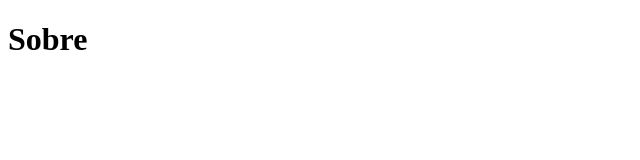
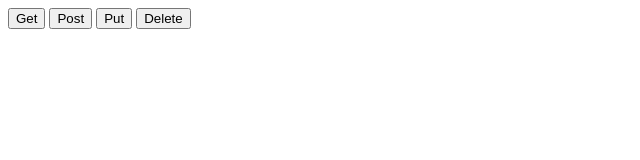
Before and after one commit to ChagasFr/nodev2, a website: page serverweb/index.html in a window 1280 px wide. Shown: the whole page, without its empty margins (0-640 px from the left). Drawn offline with Linux system fonts and the light colour scheme.

Commit message:
feat: desenvolvendo as 4 operacoes

```diff
--- a/serverweb/index.html
+++ b/serverweb/index.html
@@ -4,9 +4,20 @@
     <meta charset="UTF-8">
     <meta name="viewport" content="width=device-width, initial-scale=1.0">
     <meta http-equiv="X-UA-Compatible" content="ie=edge">
-    <title>Sobre</title>
+    <title>teste</title>
 </head>
 <body>
-    <h1>Sobre</h1>
+    <button onClick="get()">Get</button>
+    <button onClick="ost()">Post</button>
+    <button onClick="put()">Put</button>
+    <button onClick="del()">Delete</button>
 </body>
+
+<script>
+    const utl = "http://localhost:3000/teste"
+    function get() {}
+    function post() {}
+    function put() {}
+    function del() {}
+</script>
 </html>
--- a/serverweb/index.js
+++ b/serverweb/index.js
@@ -27,6 +27,8 @@ function handleFile(req, res, callbackS) {
 function handleRequest(req, res) {
     let path = url.parse(req.url).pathname;
 
+    let method = req.method;
+
     if(path == "/teste") {
         res.end("teste");
         return true;
```
